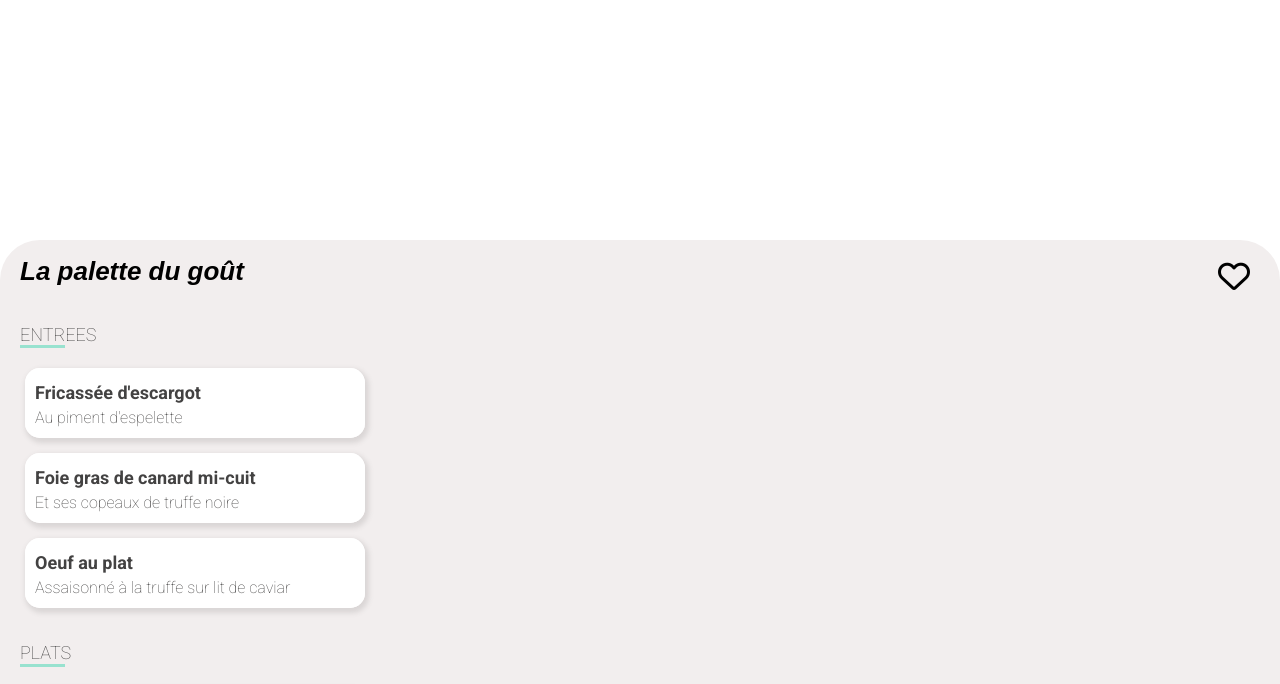
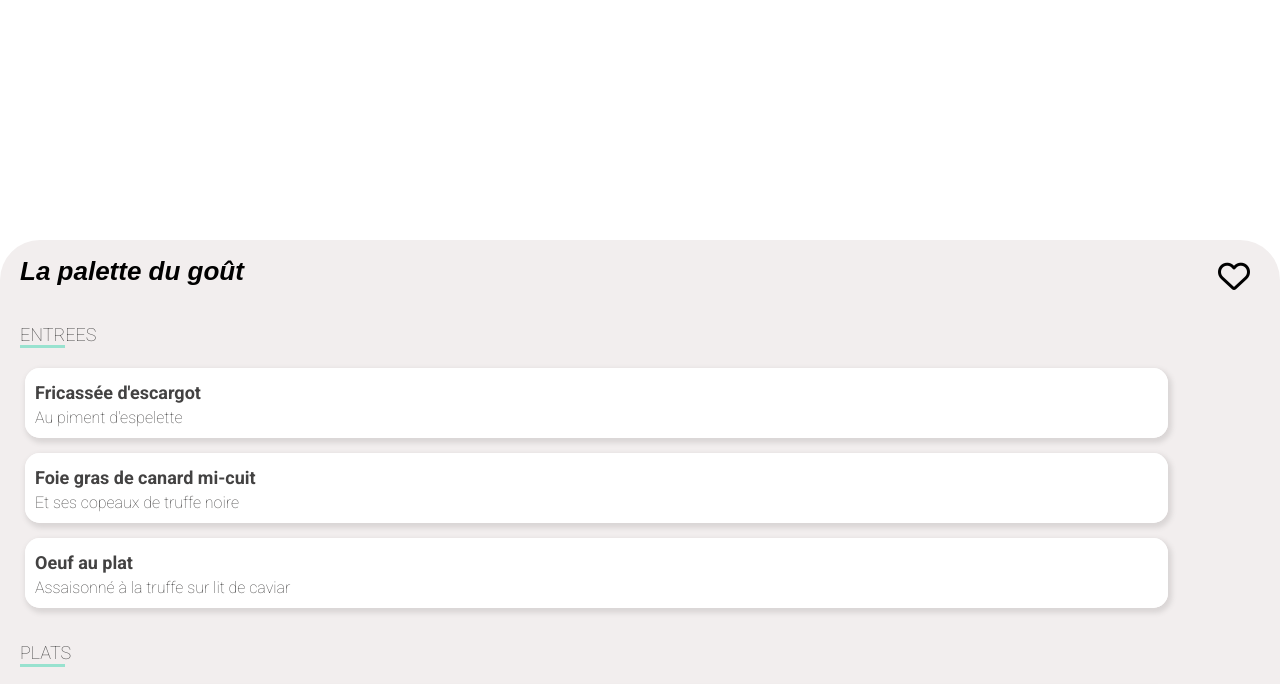
Before and after one commit to cathy-camps/mon-nouveau-projet-oc, a website: page index2.html in a window 1280 px wide. Shown: the part 80-764 px from the top of the page. Drawn offline with Linux system fonts and the light colour scheme; a web font is replaced by a local one.

```diff
--- a/css/style2.css
+++ b/css/style2.css
@@ -97,7 +97,7 @@
 
 .entry, .dish, .pudding{
   display: flex;
-  width: 340px;
+  width: 90%;
   height: 70px;
   margin: 15px;
   overflow: hidden;
@@ -121,10 +121,12 @@
 }
 
 .price{
-  flex-grow: 1;
-  width: 60px;
+  flex-shrink: 1;
+  font-size: 14px;
+  width: 40px;
   background: white;
   font-weight: bold;
+  padding-top: 40px;
 }
 
 .box{
@@ -144,44 +146,12 @@
 }
 
 .entry:hover > .box{
-  width: 100px;
+  width: 120px;
 }
 
 .entry:hover > .box .check{
  transform: rotate(0deg);
 }
-
-/*
-.check{
-  position: absolute;
-  height: 70px;
-  width: 80px;
-  left: 320px;
-  border-radius: 0px 15px 15px 0px;
-  top: 0;
-  bottom: 0;
-  opacity: 0;
-  transition: transform 200ms ease-in-out;
-}
-
-.entry .check:hover{
-  background-color: hsl(165, 56%, 74%);
-  opacity: 1;
-  transform: translate(-50px);
-}
-
-.check i{
-  opacity: 0;
-  padding: 32px;
-  margin: 4px 15px 20px -4px;
-}
-
-.check i:hover{
-  transform: rotate(360deg);
-  color: white;
-  transition: transform 1s;
-  opacity: 1;
-}*/
 
 .dish{
   position: relative;
--- a/style2.css
+++ b/test.css
@@ -62,11 +62,11 @@
   padding-left: 10px;
 }
 
-.container .heart2{
+/*.container .heart2{
   display: flex;
   justify-content: space-between;
   position: relative;
-}
+}*/
 
 .heart2 i{
   position:absolute;
@@ -75,17 +75,23 @@
 }
 
 .entries, .dishes, .puddings, h2{
-  font-family: Shrikland, sans-serif;
   font-size: 18px;
   font-weight: lighter;
   color: rgb(67, 66, 66);
   margin : 0px 0px 20px 10px;
-  cursor: pointer;
 }
 
 h2{
   border-bottom: 3px solid hsl(165, 56%, 74%);
   width: 45px;
+}
+
+/*
+.price{
+  font-weight: bold;
+  position: absolute;
+  right: 10px;
+  /*transform: translate(-30px);
 }
 
 .entries{
@@ -103,33 +109,34 @@
   }
 }
 .entry,.dish,.pudding{
-  display: flex;
-  flex-direction: column;
+  /*display: flex;
+  justify-content: space-between;
   position: relative;
   background-color: white;
   border-radius: 15px;
   margin: 10px;
   width: 90%;
   height: 70px;
-  overflow: hidden;
+  /*overflow: hidden;
   white-space: nowrap;
   text-overflow: ellipsis;
   box-shadow:  2px 3px 5px 2px rgb(218, 214, 214);
   transition: padding-right 500ms ease-in-out;
-  }
+  transform: translate(-30px);
+}
 
-  .entry p{
+  /*.entry,.dish,.pudding p{
     display: flex;
     justify-content: space-between;
-    text-overflow: ellipsis;
-    white-space: nowrap;
-    overflow: hidden;
-  }
-
-  /*.entry p:hover{
-    transform: translate(-30px);
   }*/
 
+  /*.description{
+    overflow: hidden;
+    white-space: nowrap;
+    text-overflow: ellipsis;
+  }*/
+
+  /*
 .check{
   position: absolute;
   height: 70px;
@@ -139,31 +146,35 @@
   top: 0;
   bottom: 0;
   opacity: 0;
-  transition: transform 300ms ease-in-out;
+  transition: transform 200ms ease-in-out;
 }
 
-.check:hover{
+.entry .check:hover{
   background-color: hsl(165, 56%, 74%);
   opacity: 1;
-  transform: translate(-30px);
+  transform: translate(-50px);
 }
 
 .check i{
   opacity: 0;
-  padding: 30px;
+  padding: 32px;
+  margin: 4px 15px 20px -4px;
 }
 
 .check i:hover{
-  padding-top: 30px;
-  padding-right: 30px;
   transform: rotate(360deg);
   color: white;
   transition: transform 1s;
   opacity: 1;
 }
 
-p strong{
+/*p span{
   transform: translate(-30px);
+}*/
+
+.description{
+  flex-grow: 1;
+  width: 100px;
 }
 
 .dish{
@@ -259,4 +270,4 @@
   margin-left: 30px;
 }
 .logo-img2::before{
-  content: "";
+  content: "";}
```
Also changed, not shown: css/style.css (+1 -8 lines).
